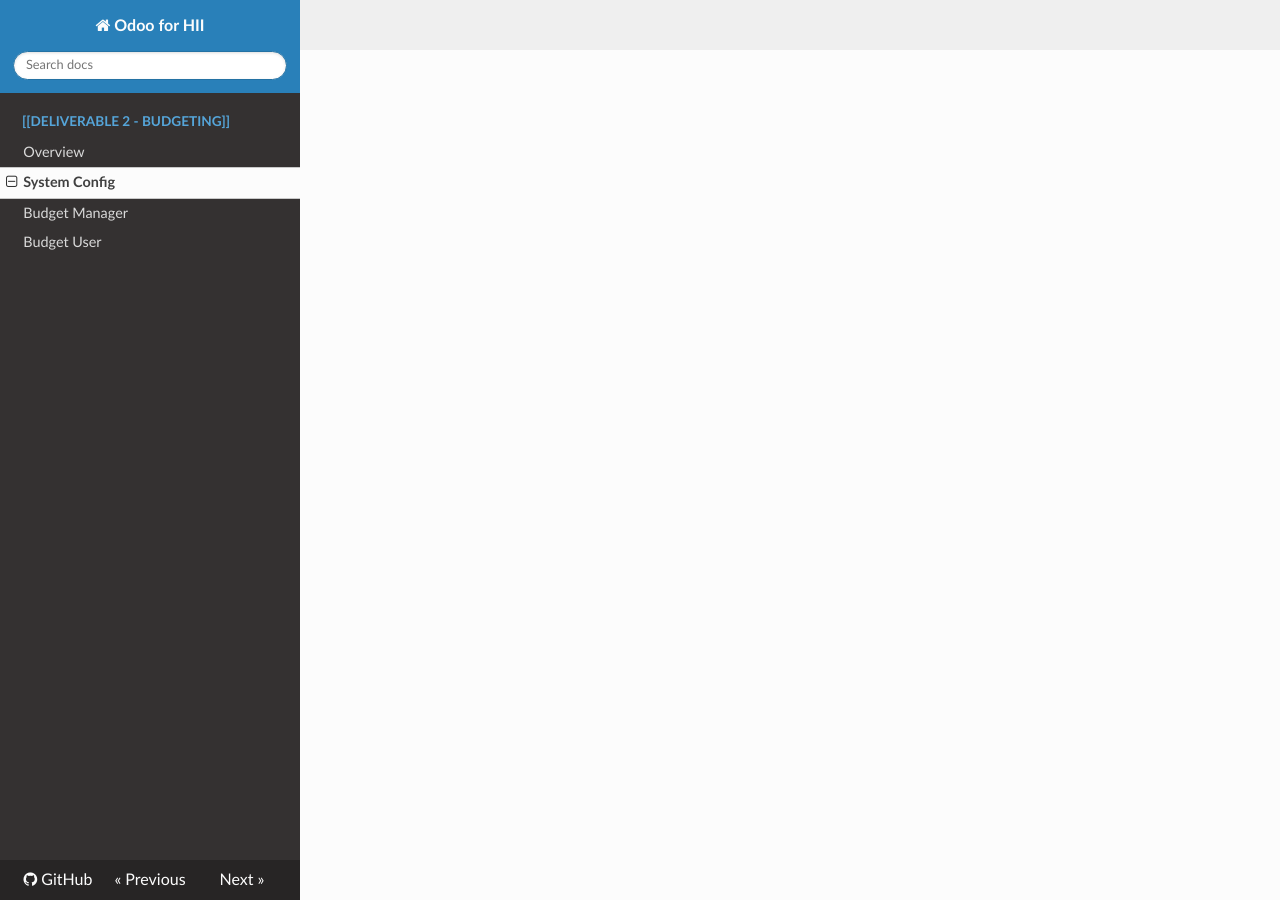
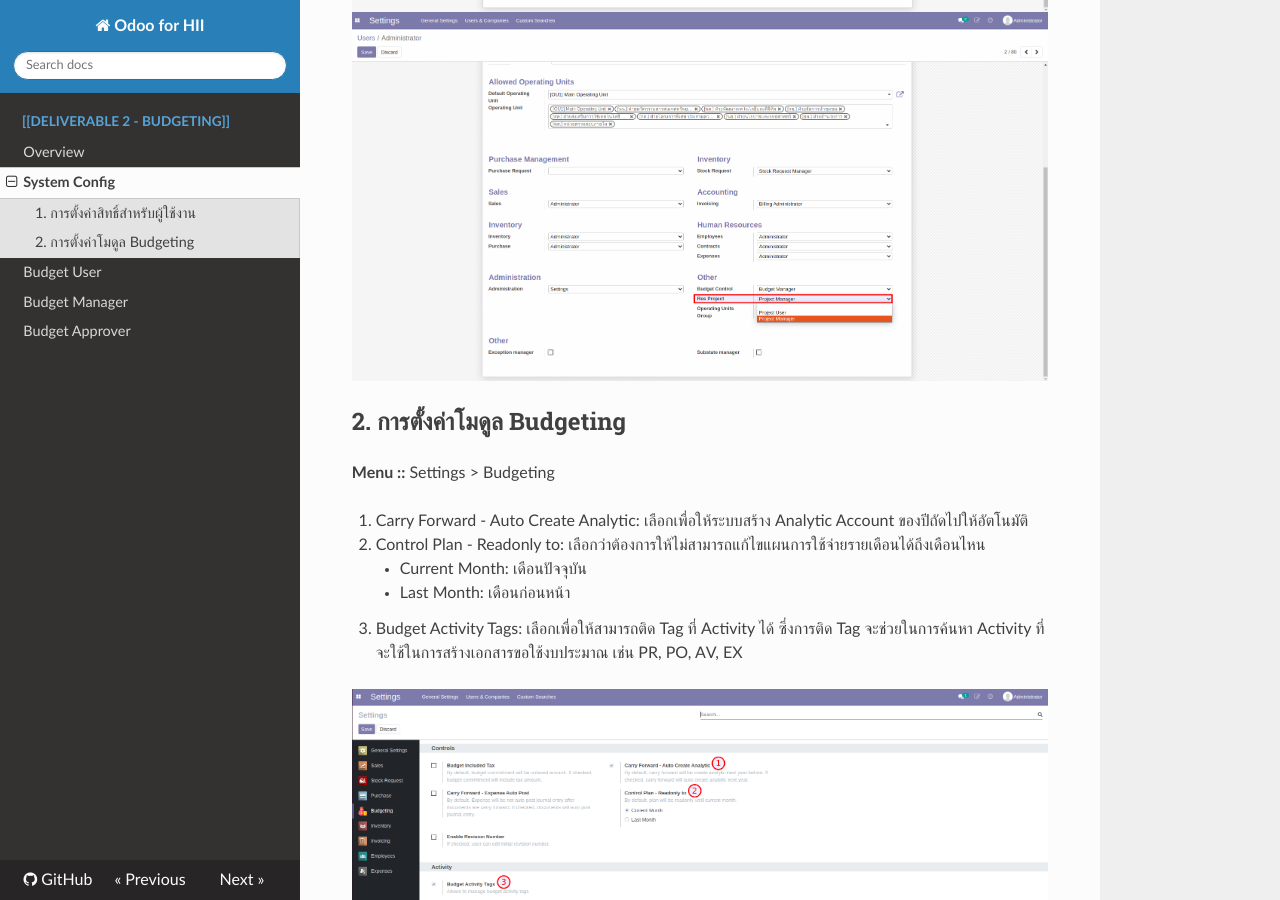
Before and after one commit to newtratip/hii-docs, an MkDocs documentation site: the page built from docs/deliverable_2/1_budget/bg2_config.md, in a window 1280 px wide and 900 px high, scrolled down 850 px. Built offline with MkDocs 1.6.1, drawn with Linux system fonts in a browser that asks for light colours; nearby versions of some CDN libraries; some of the changed text lies outside the part shown.

Commit message:
[ADD] session system config

```diff
--- a/docs/deliverable_2/1_budget/bg2_config.md
+++ b/docs/deliverable_2/1_budget/bg2_config.md
@@ -4,3 +4,25 @@
 
 1. การตั้งค่าสิทธิ์สำหรับผู้ใช้งาน
 2. การตั้งค่าโมดูล Budgeting
+
+## 1. การตั้งค่าสิทธิ์สำหรับผู้ใช้งาน
+
+**Menu ::** Settings > Users & Companies > Users
+
+- สำหรับพนักงานทั่วไป ต้องมีสิทธิ์เป็น Budget User
+- สำหรับพนักงานที่อยู่ในฝ่ายแผน ต้องมีสิทธิ์เป็น Budget Manager และ Project Manager
+
+![](img/set_user_budget.png)
+![](img/set_user_project.png)
+
+## 2. การตั้งค่าโมดูล Budgeting
+
+**Menu ::** Settings > Budgeting
+
+1. Carry Forward - Auto Create Analytic: เลือกเพื่อให้ระบบสร้าง Analytic Account ของปีถัดไปให้อัตโนมัติ
+2. Control Plan - Readonly to: เลือกว่าต้องการให้ไม่สามารถแก้ไขแผนการใช้จ่ายรายเดือนได้ถึงเดือนไหน
+    - Current Month: เดือนปัจจุบัน
+    - Last Month: เดือนก่อนหน้า
+3. Budget Activity Tags: เลือกเพื่อให้สามารถติด Tag ที่ Activity ได้ ซึ่งการติด Tag จะช่วยในการค้นหา Activity ที่จะใช้ในการสร้างเอกสารขอใช้งบประมาณ เช่น PR, PO, AV, EX
+
+![](img/setting_budgeting.png)
--- a/mkdocs.yml
+++ b/mkdocs.yml
@@ -11,8 +11,9 @@
     - "[[Deliverable 2 - Budgeting]]":
         - Overview: deliverable_2/1_budget/bg1_overview.md
         - System Config: deliverable_2/1_budget/bg2_config.md
-        - Budget Manager: deliverable_2/1_budget/bg3_for_manager.md
-        - Budget User: deliverable_2/1_budget/bg4_for_user.md
+        - Budget User: deliverable_2/1_budget/bg3_for_user.md
+        - Budget Manager: deliverable_2/1_budget/bg4_for_manager.md
+        - Budget Approver: deliverable_2/1_budget/bg5_for_approver.md
 markdown_extensions:
     - toc:  # For link for hearders, H1, H2, etc.
         permalink: "#"
```
Also changed, not shown: docs/deliverable_2/1_budget/bg1_overview.md (+5 -7 lines), docs/deliverable_2/1_budget/bg3_for_user.md (renamed from docs/deliverable_2/1_budget/bg4_for_user.md, +21 -18 lines), docs/deliverable_2/1_budget/bg4_for_manager.md (renamed from docs/deliverable_2/1_budget/bg3_for_manager.md, +32 -17 lines), docs/deliverable_2/1_budget/bg5_for_approver.md (renamed from docs/deliverable_2/1_budget/bg5_verify.md, +4 -0 lines), docs/deliverable_2/1_budget/img/set_user_budget.png (added), docs/deliverable_2/1_budget/img/set_user_project.png (added), docs/deliverable_2/1_budget/img/setting_budgeting.png (added).
